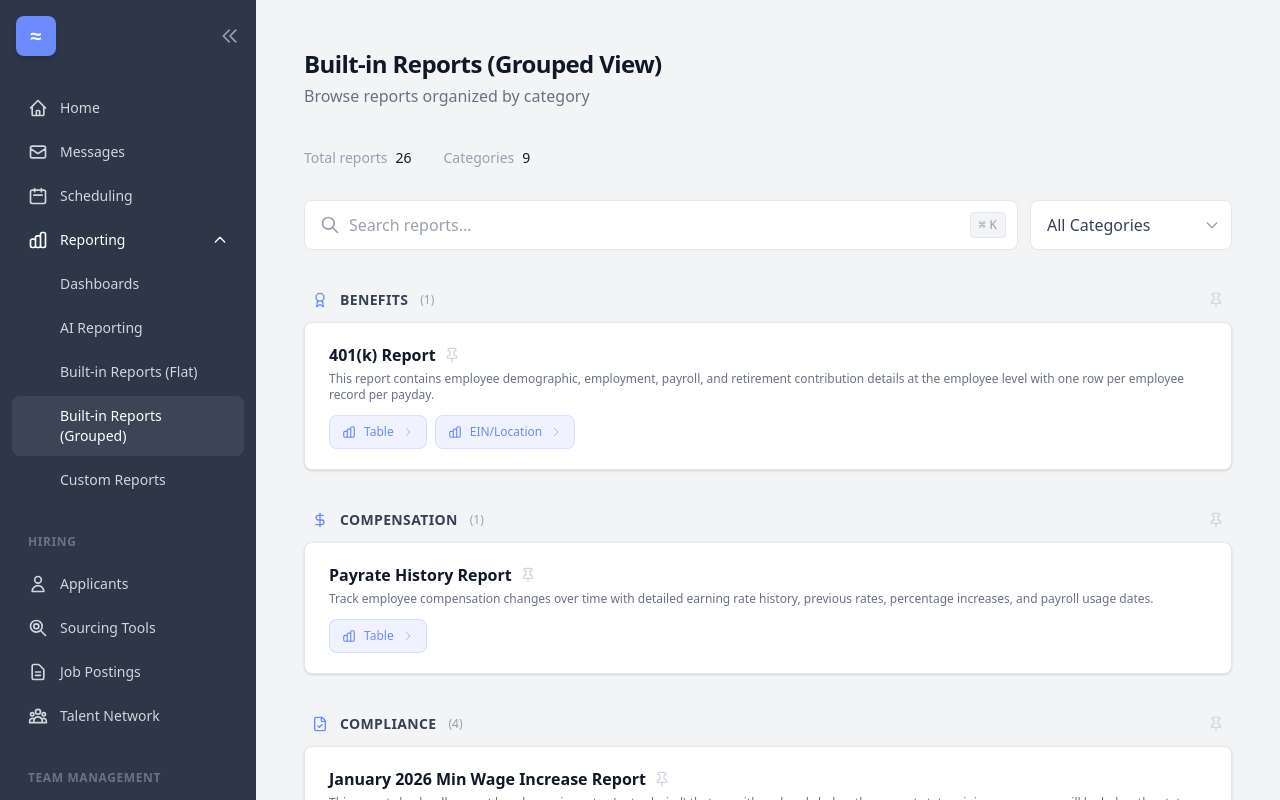
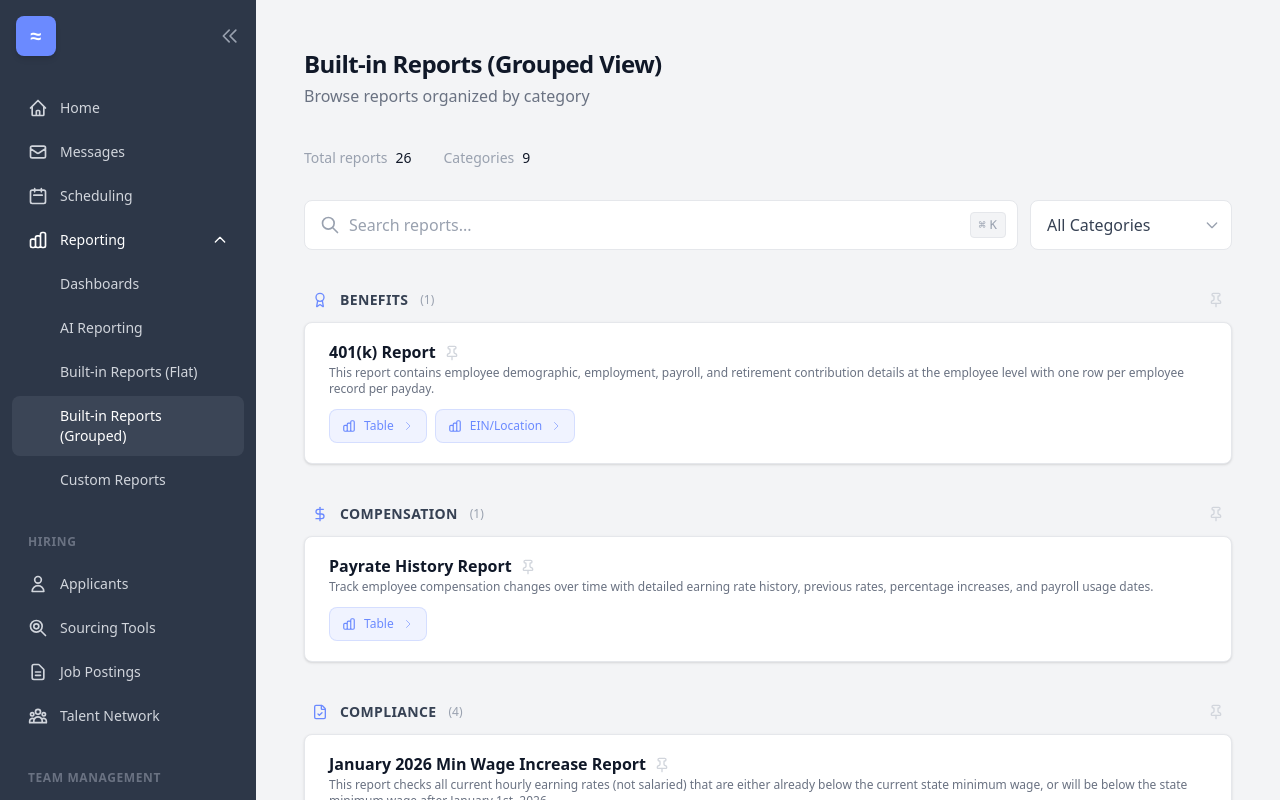
Before and after one commit to stoyan-workstream/vibestream, a Next.js app: page /reporting/built-in-reports-accordion in a window 1280 px wide. Built offline with nearby package versions, Linux system fonts and the light colour scheme.

Commit message:
Fix vertical alignment of report titles and pin icons
Added leading-none to h3 titles and mt-0.5 to pin buttons for proper vertical alignment in both flat and grouped views.

Co-authored-by: Cursor <cursoragent@cursor.com>

```diff
--- a/src/app/reporting/built-in-reports-accordion/page.tsx
+++ b/src/app/reporting/built-in-reports-accordion/page.tsx
@@ -444,13 +444,13 @@ export default function BuiltInReports() {
                       <div className="flex items-start gap-4">
                         <div className="flex-1 min-w-0">
                           <div className="flex items-center gap-2 mb-1">
-                            <h3 className="text-base font-semibold text-gray-900">
+                            <h3 className="text-base font-semibold text-gray-900 leading-none">
                               <HighlightedText text={report.title} searchTerms={matchedTerms} />
                             </h3>
                             {/* Pin Toggle */}
                             <button
                               onClick={() => toggleReportPin(report.title)}
-                              className={`flex-shrink-0 transition-colors ${
+                              className={`flex-shrink-0 transition-colors mt-0.5 ${
                                 isPinned ? "text-workstream-blue" : "text-gray-300 hover:text-workstream-blue"
                               }`}
                               title={isPinned ? "Unpin report" : "Pin report"}
--- a/src/app/reporting/built-in-reports/page.tsx
+++ b/src/app/reporting/built-in-reports/page.tsx
@@ -177,13 +177,13 @@ function ReportRow({
         {/* Report Info */}
         <div className="flex-1 min-w-0">
           <div className="flex items-center gap-2 mb-1">
-            <h3 className="text-sm font-semibold text-gray-900">
+            <h3 className="text-sm font-semibold text-gray-900 leading-none">
               <HighlightedText text={report.title} searchTerms={matchedTerms} />
             </h3>
             {/* Pin Toggle */}
             <button
               onClick={onTogglePin}
-              className={`flex-shrink-0 transition-colors ${
+              className={`flex-shrink-0 transition-colors mt-0.5 ${
                 isPinned ? "text-workstream-blue" : "text-gray-300 hover:text-workstream-blue"
               }`}
               title={isPinned ? "Unpin report" : "Pin report"}
```
